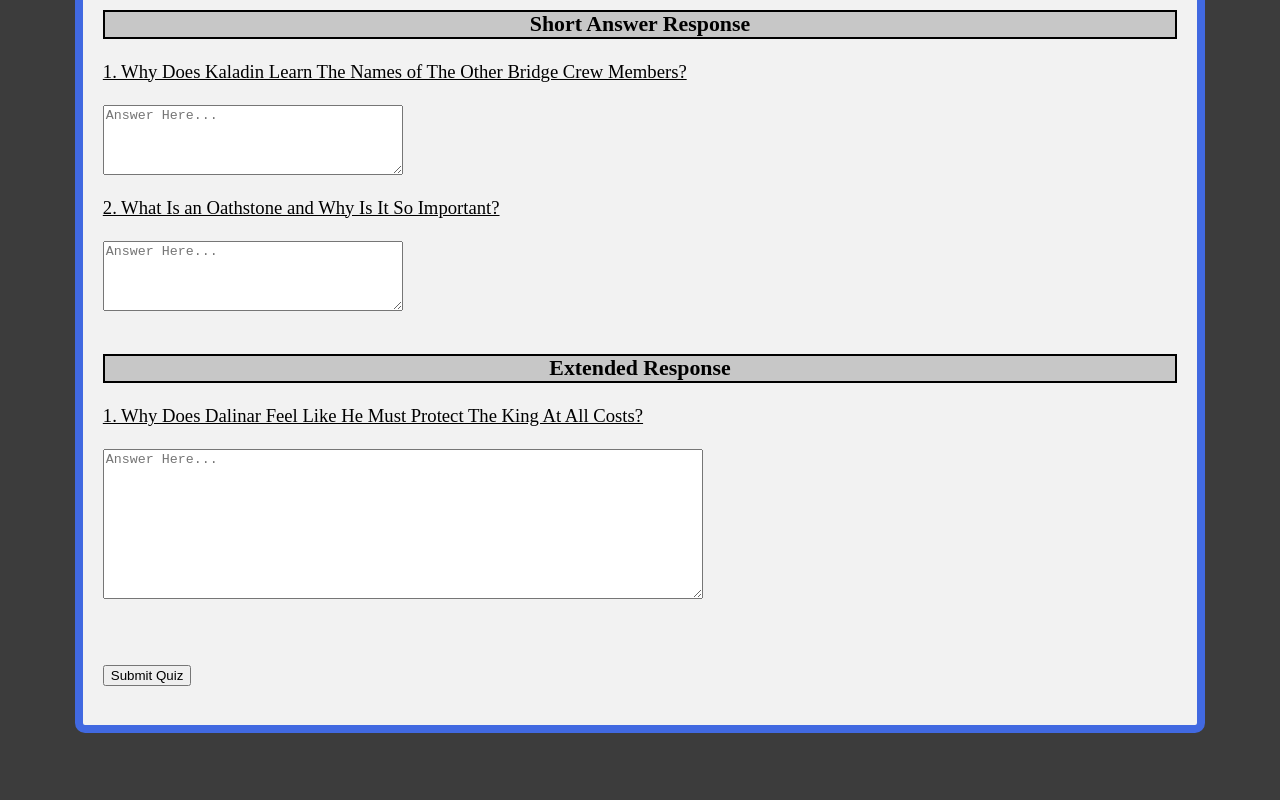
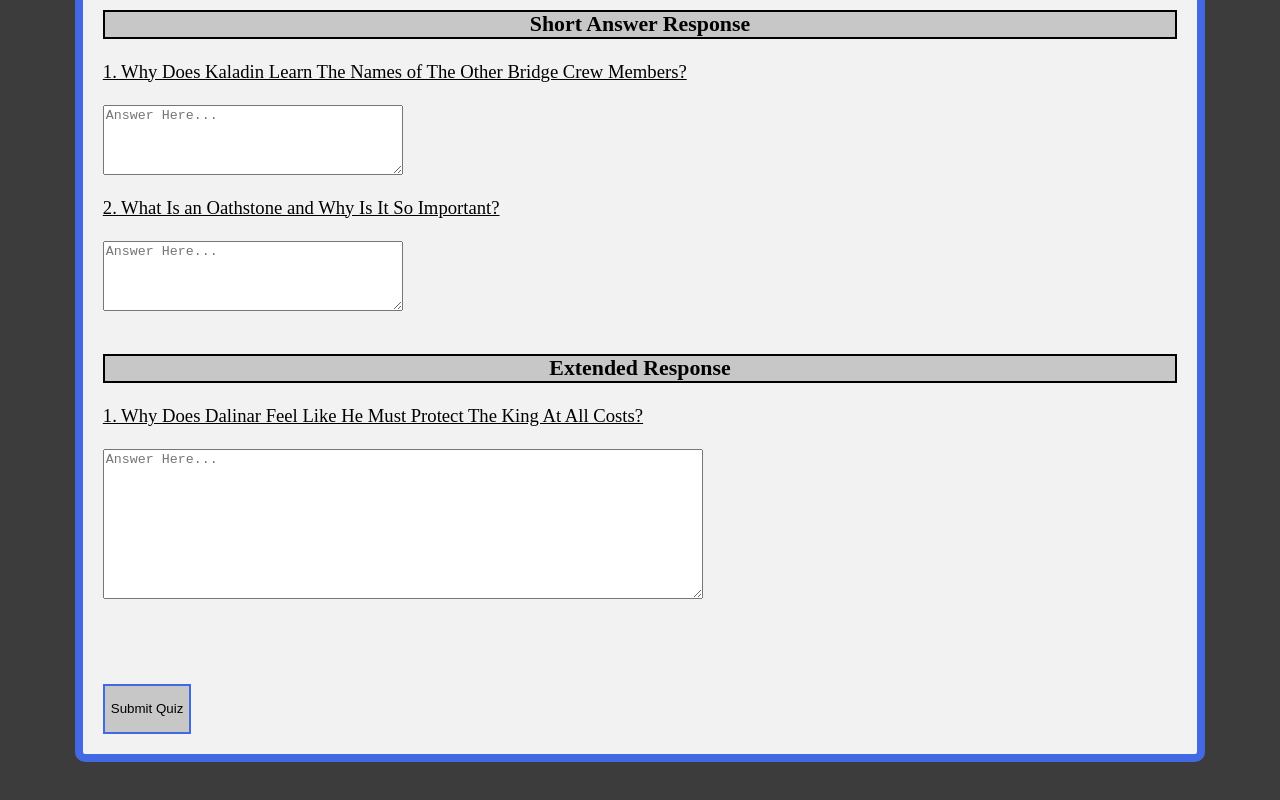
Before and after one commit to Matt4g/matt4g.github.io, a plain HTML site: page public/quiz.html in a window 1280 px wide. Shown: the part 1594-2394 px from the top of the page. Before the commit the page ends 2371 px from the top, so only its background shows below. Drawn offline with Linux system fonts and the light colour scheme.

Commit message:
Easy commits

```diff
--- a/public/css/style.css
+++ b/public/css/style.css
@@ -111,7 +111,13 @@ color: red;
 #er{
   font-size: 14pt;
 }
-
+#submit{
+  width: auto;
+  height: 50px;
+  border: 2px solid royalblue;
+  background-color: #3c3c3c3c;
+  color: black;
+}
 #back{
   width: auto;
   height: 80px;
--- a/public/quiz.html
+++ b/public/quiz.html
@@ -96,9 +96,8 @@
             <label for="sa" id="sa">1.   Why Does Dalinar Feel Like He Must Protect The King At All Costs?</label> <br><br>
             <textarea name="sa1" id="sa1" cols="50" rows="10" placeholder="Answer Here..." style="width: 600px;height: 150px;"></textarea>
             <br><br><br><br>
-
-           <a href="mgcapstone.com/submit.html"><button id="submit">Submit Quiz</button></a>
-         </form>
+            </form>
+         <a href="submit.html"><button id="submit">Submit Quiz</button></a>
 	</span>
 	</div>
 	<br>
```
